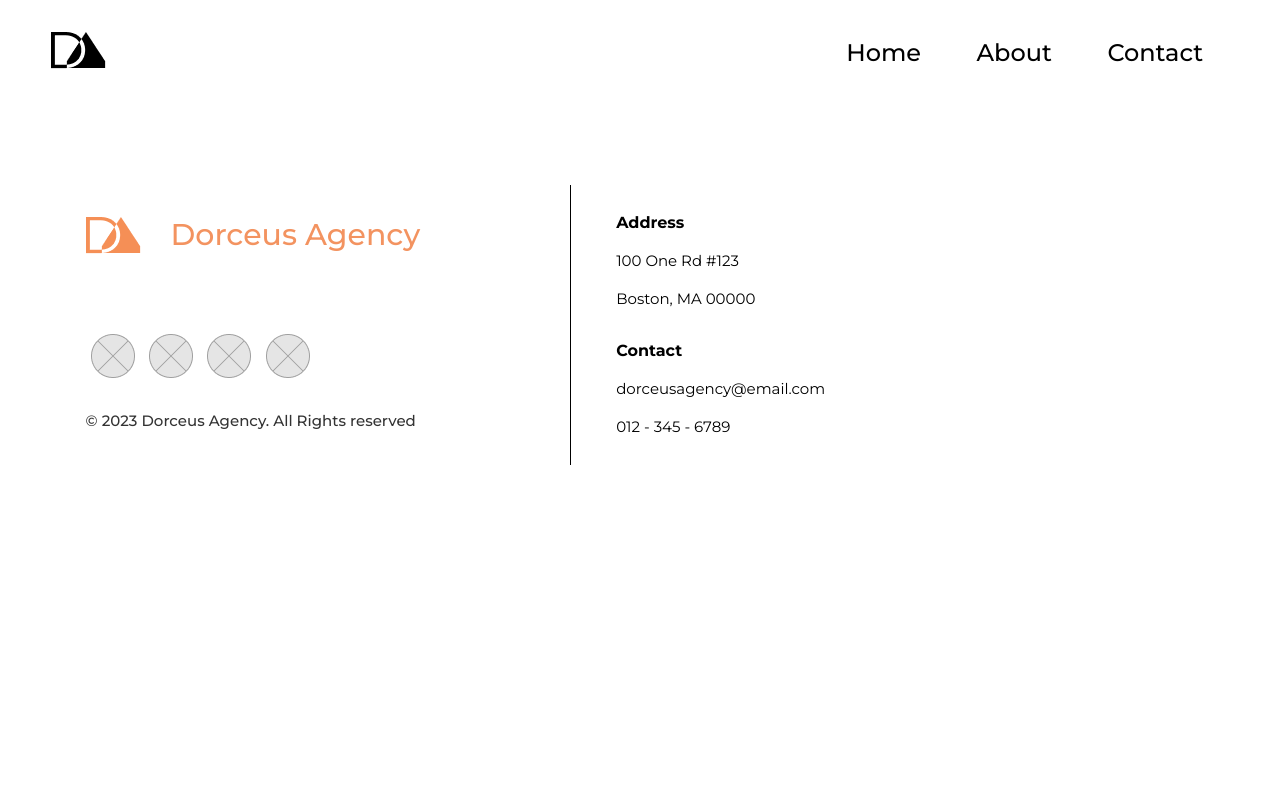
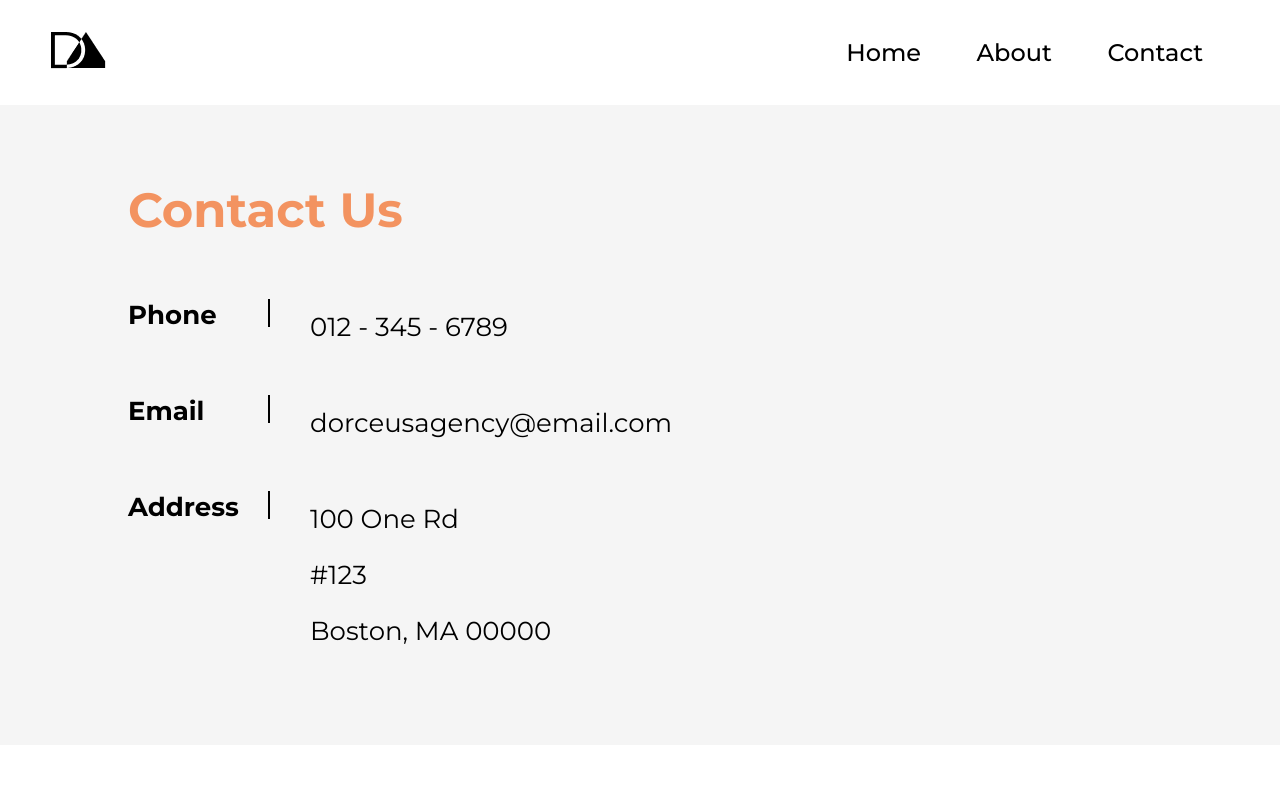
Before and after one commit to HandyDorceus/dorceus-agency, a website: page pages/about.html in a window 1280 px wide. Shown: the top 800 px of the page. Drawn offline with Linux system fonts and the light colour scheme.

Commit message:
contact and about page

```diff
--- a/pages/about.html
+++ b/pages/about.html
@@ -17,6 +17,30 @@
         <a href="contact.html" class="nav-button">Contact</a>
       </div>
     </nav>
+    <main class="main">
+      <div class="main-content">
+        <div class="hero-subhead">Contact Us</div>
+        <div class="row">
+          <div class="contact">Phone</div>
+          <div class="line"></div>
+          <div class="info">012 - 345 - 6789</div>
+        </div>
+        <div class="row">
+          <div class="contact">Email</div>
+          <div class="line"></div>
+          <div class="info">dorceusagency@email.com</div>
+        </div>
+        <div class="row">
+          <div class="contact">Address</div>
+          <div class="line"></div>
+          <div class="info">
+            <div>100 One Rd</div>
+            <div>#123</div>
+            <div>Boston, MA 00000</div>
+          </div>
+        </div>
+      </div>
+    </main>
     <footer class="footer">
       <div class="footer-left">
         <div class="footer-content">
--- a/style.css
+++ b/style.css
@@ -62,7 +62,6 @@ nav{
   display: flex;
   flex-direction: column;
   justify-content: center;
-  /* align-items: center;  */
   background-image: url("/assets/hero.png");
   background-size: cover;
 }
@@ -83,8 +82,16 @@ nav{
   z-index: 2;
 }
 
-main {
-  /* margin:0px 160px 0px 160px; */
+.main {
+  height:80vh;
+  background-color: #F5F5F5;
+
+
+}
+
+.main-content{
+  padding:10vh 10vw 10vh 10vw;
+
 }
 
 .title {
@@ -107,7 +114,7 @@ main {
   color:#F39360;
   font-weight:700;
   font-size:48px;
-  line-height: 36px;
+  line-height: 50px;
   margin-bottom:64px;
 }
 
@@ -355,3 +362,42 @@ line-height: 24px;
 margin-bottom:14px;
 
 }
+
+.row{
+  display:flex;
+  margin-bottom:5vh;
+  align-items: start;
+}
+
+.contact{
+  font-weight:bold;
+  font-size:26px;
+  width:100px;
+}
+
+.line{
+  height: 3.5vh;
+  width: 2px;
+  background-color: #000;
+  margin: 0 40px;
+}
+
+.info{
+  font-weight:400;
+  font-size:26px;
+  line-height: 56px;
+}
+
+.mission-content{
+  display: flex;
+  flex-direction: column;
+  justify-content: center;
+  height: 80vh;
+  margin: 0vh 30vw 0vh 8vw;
+}
+
+.mission-header{
+  font-weight:bold;
+  font-size:26px;
+  margin-bottom:4vh;
+}
```
Also changed, not shown: pages/contact.html (+14 -0 lines).
